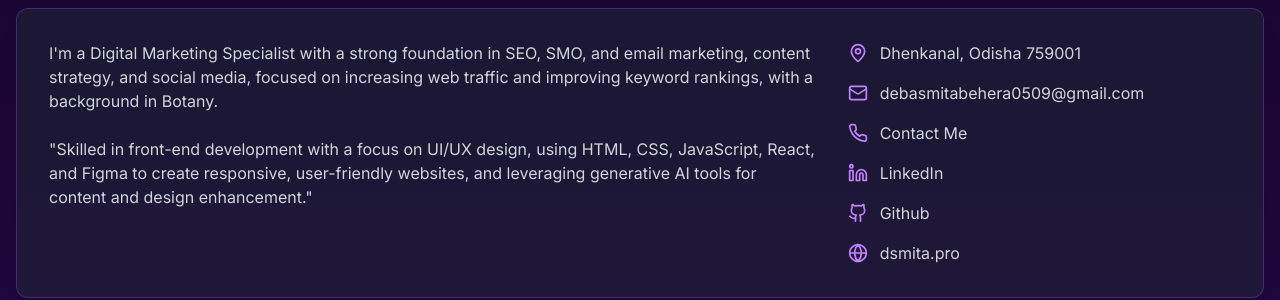
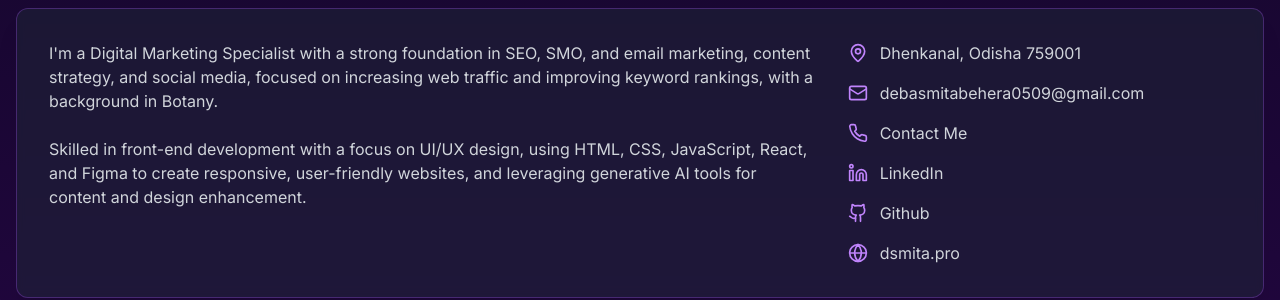
Before and after one commit to blackberry-is-coding/DebasmitaPortfolio, a Next.js app: page / in a window 1280 px wide. Shown: the part 960-1260 px from the top of the page. Built offline with nearby package versions, Linux system fonts and the light colour scheme.

Commit message:
about section

```diff
--- a/components/about-section.tsx
+++ b/components/about-section.tsx
@@ -46,8 +46,8 @@ export default function AboutSection() {
                 content strategy, and social media, focused on increasing web traffic and improving keyword rankings, with a background in Botany.
                 </p>
               <p className="text-gray-300">
-              "Skilled in front-end development with a focus on UI/UX design, using HTML, CSS, JavaScript, React, and Figma to create responsive,
-               user-friendly websites, and leveraging generative AI tools for content and design enhancement."
+              Skilled in front-end development with a focus on UI/UX design, using HTML, CSS, JavaScript, React, and Figma to create responsive,
+               user-friendly websites, and leveraging generative AI tools for content and design enhancement.
               </p>
             </div>
 
```
